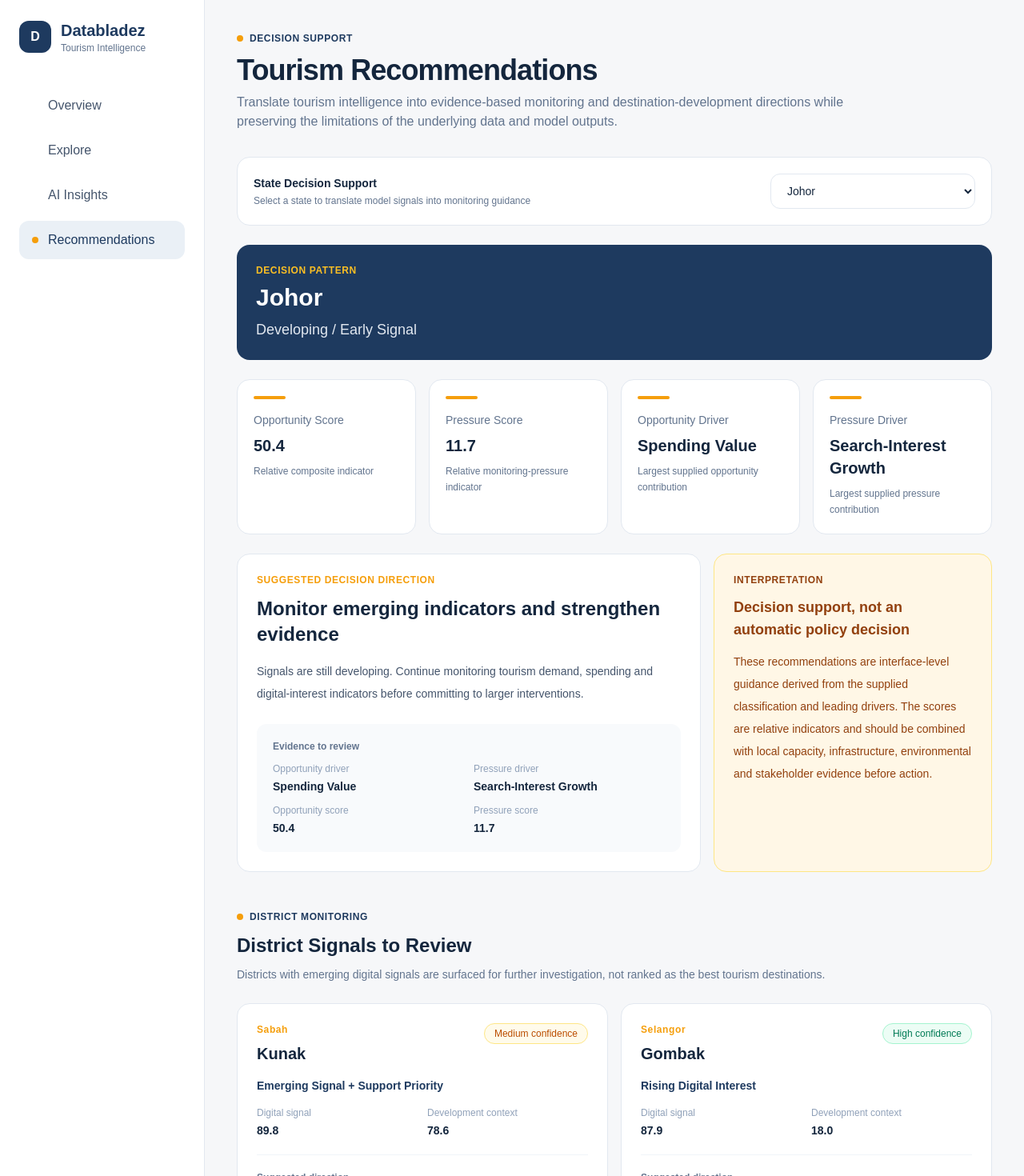
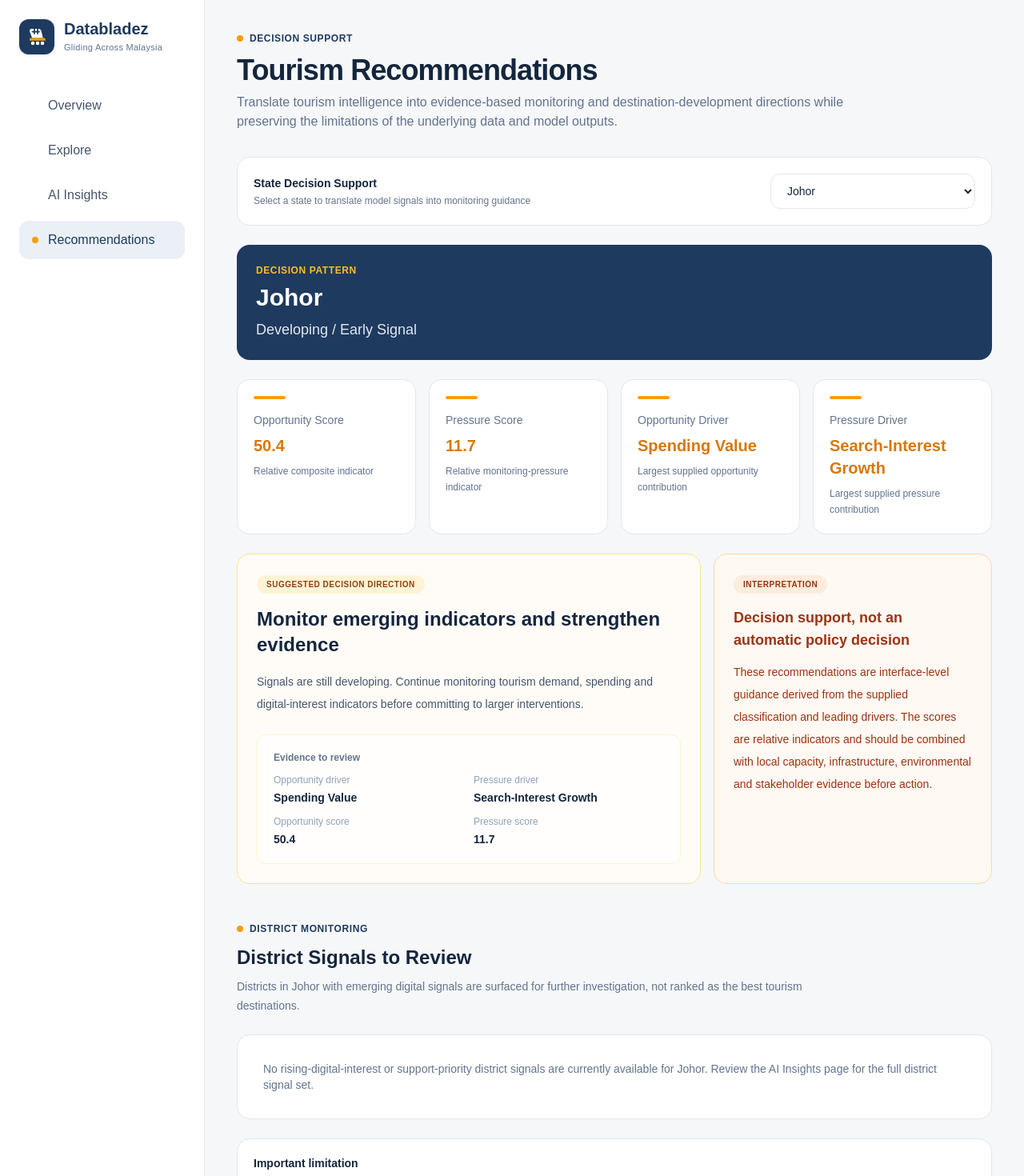
Before and after one commit to Nadsyuhamus/Databladez_Tourism, a Next.js app: page /recommendations in a window 1280 px wide. Shown: the top 1470 px of the page at 80% size. Built offline with nearby package versions, Linux system fonts and the light colour scheme.

Commit message:
Polish dashboard styling and interactions

```diff
--- a/components/DistrictIntelligenceDashboard.tsx
+++ b/components/DistrictIntelligenceDashboard.tsx
@@ -97,6 +97,8 @@ const CATEGORY_LABELS: Record<
   digital_signal_only_context_incomplete:
     "Digital Signal Available — Context Incomplete",
 };
+
+const ITEMS_PER_PAGE = 10;
 
 function categoryLabel(
   category: SignalCategory
@@ -218,6 +220,9 @@ export default function DistrictIntelligenceDashboard({
     useState<SortOption>(
       "digital_desc"
     );
+
+  const [currentPage, setCurrentPage] =
+    useState(1);
 
   const [
     selectedSeriesId,
@@ -358,10 +363,43 @@ export default function DistrictIntelligenceDashboard({
     ]
   );
 
+  const totalPages = Math.max(
+    1,
+    Math.ceil(
+      filteredData.length /
+        ITEMS_PER_PAGE
+    )
+  );
+
+  const safeCurrentPage = Math.min(
+    currentPage,
+    totalPages
+  );
+
+  const pageStartIndex =
+    (safeCurrentPage - 1) *
+    ITEMS_PER_PAGE;
+
+  const paginatedData =
+    filteredData.slice(
+      pageStartIndex,
+      pageStartIndex + ITEMS_PER_PAGE
+    );
+
+  const showingStart =
+    filteredData.length === 0
+      ? 0
+      : pageStartIndex + 1;
+
+  const showingEnd = Math.min(
+    pageStartIndex + ITEMS_PER_PAGE,
+    filteredData.length
+  );
+
   const selectedDistrict =
     useMemo(() => {
       const selected =
-        data.find(
+        paginatedData.find(
           (item) =>
             item.series_id ===
             selectedSeriesId
@@ -372,14 +410,25 @@ export default function DistrictIntelligenceDashboard({
       }
 
       return (
-        filteredData[0] ??
+        paginatedData[0] ??
         null
       );
     }, [
-      data,
-      filteredData,
+      paginatedData,
       selectedSeriesId,
     ]);
+
+  function goToPreviousPage() {
+    setCurrentPage((page) =>
+      Math.max(1, page - 1)
+    );
+  }
+
+  function goToNextPage() {
+    setCurrentPage((page) =>
+      Math.min(totalPages, page + 1)
+    );
+  }
 
   return (
     <div>
@@ -447,11 +496,12 @@ export default function DistrictIntelligenceDashboard({
           <FilterGroup label="Search">
             <input
               value={search}
-              onChange={(event) =>
+              onChange={(event) => {
                 setSearch(
                   event.target.value
-                )
-              }
+                );
+                setCurrentPage(1);
+              }}
               placeholder="Search district..."
               className="w-full rounded-xl border border-slate-200 px-4 py-3 text-sm text-[#14263D] outline-none transition placeholder:text-slate-400 focus:border-[#F59E0B]"
             />
@@ -460,11 +510,12 @@ export default function DistrictIntelligenceDashboard({
           <FilterGroup label="State">
             <select
               value={stateFilter}
-              onChange={(event) =>
+              onChange={(event) => {
                 setStateFilter(
                   event.target.value
-                )
-              }
+                );
+                setCurrentPage(1);
+              }}
               className="w-full rounded-xl border border-slate-200 bg-white px-4 py-3 text-sm text-[#14263D] outline-none focus:border-[#F59E0B]"
             >
               <option value="all">
@@ -489,11 +540,12 @@ export default function DistrictIntelligenceDashboard({
               value={
                 categoryFilter
               }
-              onChange={(event) =>
+              onChange={(event) => {
                 setCategoryFilter(
                   event.target.value
-                )
-              }
+                );
+                setCurrentPage(1);
+              }}
               className="w-full rounded-xl border border-slate-200 bg-white px-4 py-3 text-sm text-[#14263D] outline-none focus:border-[#F59E0B]"
             >
               <option value="all">
@@ -523,11 +575,12 @@ export default function DistrictIntelligenceDashboard({
               value={
                 confidenceFilter
               }
-              onChange={(event) =>
+              onChange={(event) => {
                 setConfidenceFilter(
                   event.target.value
-                )
-              }
+                );
+                setCurrentPage(1);
+              }}
               className="w-full rounded-xl border border-slate-200 bg-white px-4 py-3 text-sm text-[#14263D] outline-none focus:border-[#F59E0B]"
             >
               <option value="all">
@@ -551,12 +604,13 @@ export default function DistrictIntelligenceDashboard({
           <FilterGroup label="Sort">
             <select
               value={sortBy}
-              onChange={(event) =>
+              onChange={(event) => {
                 setSortBy(
                   event.target
                     .value as SortOption
-                )
-              }
+                );
+                setCurrentPage(1);
+              }}
               className="w-full rounded-xl border border-slate-200 bg-white px-4 py-3 text-sm text-[#14263D] outline-none focus:border-[#F59E0B]"
             >
               <option value="digital_desc">
@@ -575,9 +629,11 @@ export default function DistrictIntelligenceDashboard({
         </div>
 
         <p className="mt-4 text-xs text-slate-400">
-          Showing{" "}
-          {filteredData.length} of{" "}
-          {data.length} records
+          {filteredData.length} matching{" "}
+          {filteredData.length === 1
+            ? "record"
+            : "records"} of{" "}
+          {data.length} total
         </p>
       </div>
 
@@ -620,7 +676,7 @@ export default function DistrictIntelligenceDashboard({
               </thead>
 
               <tbody>
-                {filteredData.map(
+                {paginatedData.map(
                   (item) => {
                     const isSelected =
                       selectedDistrict?.series_id ===
@@ -733,6 +789,45 @@ export default function DistrictIntelligenceDashboard({
                 )}
               </tbody>
             </table>
+          </div>
+
+          <div className="flex flex-col gap-3 border-t border-slate-100 px-4 py-4 sm:flex-row sm:items-center sm:justify-between">
+            <p className="text-xs text-slate-500">
+              Showing {showingStart}–{showingEnd} of{" "}
+              {filteredData.length} matching records
+            </p>
+
+            <div className="flex items-center gap-3">
+              <button
+                type="button"
+                onClick={goToPreviousPage}
+                disabled={
+                  safeCurrentPage === 1 ||
+                  filteredData.length === 0
+                }
+                className="inline-flex items-center gap-2 rounded-lg border border-slate-200 bg-white px-3 py-2 text-xs font-medium text-[#1E3A5F] transition hover:bg-slate-50 disabled:cursor-not-allowed disabled:opacity-40"
+              >
+                <span aria-hidden="true">←</span>
+                Previous
+              </button>
+
+              <span className="min-w-24 text-center text-xs font-semibold text-slate-600">
+                Page {safeCurrentPage} of {totalPages}
+              </span>
+
+              <button
+                type="button"
+                onClick={goToNextPage}
+                disabled={
+                  safeCurrentPage === totalPages ||
+                  filteredData.length === 0
+                }
+                className="inline-flex items-center gap-2 rounded-lg border border-slate-200 bg-white px-3 py-2 text-xs font-medium text-[#1E3A5F] transition hover:bg-slate-50 disabled:cursor-not-allowed disabled:opacity-40"
+              >
+                Next
+                <span aria-hidden="true">→</span>
+              </button>
+            </div>
           </div>
         </div>
 
--- a/components/KpiCard.tsx
+++ b/components/KpiCard.tsx
@@ -17,7 +17,7 @@ export default function KpiCard({
         {title}
       </p>
 
-      <p className="mt-2 text-2xl font-bold tracking-tight text-[#14263D]">
+      <p className="mt-2 text-2xl font-bold tracking-tight text-[#D97706]">
         {value}
       </p>
 
--- a/components/RecommendationsDashboard.tsx
+++ b/components/RecommendationsDashboard.tsx
@@ -32,8 +32,10 @@ function statePatternLabel(value: string) {
   const labels: Record<string, string> = {
     emerging_opportunity: "Emerging Opportunity",
     growth_with_pressure: "Growth with Pressure",
-    pressure_monitoring_priority: "Pressure Monitoring Priority",
-    developing_or_early_signal: "Developing / Early Signal",
+    pressure_monitoring_priority:
+      "Pressure Monitoring Priority",
+    developing_or_early_signal:
+      "Developing / Early Signal",
   };
 
   return labels[value] ?? value.replaceAll("_", " ");
@@ -173,14 +175,31 @@ function confidenceStyle(
   confidence: "high" | "medium" | "low"
 ) {
   if (confidence === "high") {
-    return "border-emerald-200 bg-emerald-50 text-emerald-700";
+    return "border-[#CBD5E1] bg-[#EAF0F6] text-[#1E3A5F]";
   }
 
   if (confidence === "medium") {
-    return "border-amber-200 bg-amber-50 text-amber-700";
+    return "border-amber-200 bg-[#FFF7E6] text-[#92400E]";
   }
 
   return "border-slate-200 bg-slate-100 text-slate-600";
+}
+
+function districtSignalStyle(category: string) {
+  if (
+    category ===
+    "emerging_signal_support_priority"
+  ) {
+    return {
+      card: "border-orange-200 bg-[#FFF8F3]",
+      badge: "bg-[#FEECDC] text-[#9A3412]",
+    };
+  }
+
+  return {
+    card: "border-amber-200 bg-[#FFFCF7]",
+    badge: "bg-[#FFF3D6] text-[#92400E]",
+  };
 }
 
 export default function RecommendationsDashboard({
@@ -211,24 +230,33 @@ export default function RecommendationsDashboard({
       districts
         .filter(
           (item) =>
-            item.signal_category ===
+            item.state === selectedState &&
+            (item.signal_category ===
               "emerging_signal_support_priority" ||
               item.signal_category ===
-              "rising_digital_interest"
+                "rising_digital_interest")
         )
         .sort((a, b) => {
           if (
-            a.digital_emerging_signal_score === null &&
-            b.digital_emerging_signal_score === null
+            a.digital_emerging_signal_score ===
+              null &&
+            b.digital_emerging_signal_score ===
+              null
           ) {
             return 0;
           }
 
-          if (a.digital_emerging_signal_score === null) {
+          if (
+            a.digital_emerging_signal_score ===
+            null
+          ) {
             return 1;
           }
 
-          if (b.digital_emerging_signal_score === null) {
+          if (
+            b.digital_emerging_signal_score ===
+            null
+          ) {
             return -1;
           }
 
@@ -238,7 +266,7 @@ export default function RecommendationsDashboard({
           );
         })
         .slice(0, 8),
-    [districts]
+    [districts, selectedState]
   );
 
   if (!selected) {
@@ -254,7 +282,9 @@ export default function RecommendationsDashboard({
 
   return (
     <div>
-      {/* STATE DECISION SUPPORT */}
+      {/* ==============================================
+          STATE DECISION SUPPORT
+      ============================================== */}
 
       <div className="rounded-2xl border border-slate-200 bg-white p-5">
         <div className="flex flex-col justify-between gap-4 sm:flex-row sm:items-center">
@@ -264,8 +294,8 @@ export default function RecommendationsDashboard({
             </p>
 
             <p className="mt-1 text-xs text-slate-500">
-              Select a state to translate model signals into
-              monitoring guidance
+              Select a state to translate model
+              signals into monitoring guidance
             </p>
           </div>
 
@@ -288,7 +318,9 @@ export default function RecommendationsDashboard({
         </div>
       </div>
 
-      {/* STATE PROFILE */}
+      {/* ==============================================
+          STATE PROFILE
+      ============================================== */}
 
       <div className="mt-6 rounded-2xl bg-[#1E3A5F] p-6 text-white">
         <p className="text-xs font-semibold tracking-wider text-[#FBBF24]">
@@ -306,18 +338,24 @@ export default function RecommendationsDashboard({
         </p>
       </div>
 
-      {/* SCORE CONTEXT */}
+      {/* ==============================================
+          SCORE CONTEXT
+      ============================================== */}
 
       <div className="mt-6 grid grid-cols-1 gap-4 md:grid-cols-2 xl:grid-cols-4">
         <MetricCard
           title="Opportunity Score"
-          value={selected.opportunity_score.toFixed(1)}
+          value={selected.opportunity_score.toFixed(
+            1
+          )}
           description="Relative composite indicator"
         />
 
         <MetricCard
           title="Pressure Score"
-          value={selected.pressure_score.toFixed(1)}
+          value={selected.pressure_score.toFixed(
+            1
+          )}
           description="Relative monitoring-pressure indicator"
         />
 
@@ -334,15 +372,17 @@ export default function RecommendationsDashboard({
         />
       </div>
 
-      {/* RECOMMENDATION */}
+      {/* ==============================================
+          RECOMMENDATION
+      ============================================== */}
 
       <div className="mt-6 grid grid-cols-1 gap-4 xl:grid-cols-[1.25fr_0.75fr]">
-        <div className="rounded-2xl border border-slate-200 bg-white p-6">
-          <p className="text-xs font-bold tracking-wider text-[#F59E0B]">
+        <div className="rounded-2xl border border-amber-200 bg-[#FFFCF7] p-6">
+          <span className="inline-flex rounded-full bg-[#FFF3D6] px-3 py-1 text-[10px] font-bold tracking-wider text-[#92400E]">
             SUGGESTED DECISION DIRECTION
-          </p>
+          </span>
 
-          <h3 className="mt-3 text-2xl font-bold text-[#14263D]">
+          <h3 className="mt-4 text-2xl font-bold text-[#14263D]">
             {stateRecommendation.action}
           </h3>
 
@@ -350,7 +390,7 @@ export default function RecommendationsDashboard({
             {stateRecommendation.explanation}
           </p>
 
-          <div className="mt-6 rounded-xl bg-slate-50 p-5">
+          <div className="mt-6 rounded-xl border border-amber-100 bg-white/70 p-5">
             <p className="text-xs font-semibold text-slate-500">
               Evidence to review
             </p>
@@ -358,12 +398,16 @@ export default function RecommendationsDashboard({
             <div className="mt-3 grid grid-cols-1 gap-3 sm:grid-cols-2">
               <EvidenceItem
                 title="Opportunity driver"
-                value={selected.top_opportunity_driver}
+                value={
+                  selected.top_opportunity_driver
+                }
               />
 
               <EvidenceItem
                 title="Pressure driver"
-                value={selected.top_pressure_driver}
+                value={
+                  selected.top_pressure_driver
+                }
               />
 
               <EvidenceItem
@@ -383,26 +427,32 @@ export default function RecommendationsDashboard({
           </div>
         </div>
 
-        <div className="rounded-2xl border border-amber-200 bg-[#FFF7E6] p-6">
-          <p className="text-xs font-bold tracking-wider text-[#92400E]">
+        <div className="rounded-2xl border border-orange-200 bg-[#FFF8F3] p-6">
+          <span className="inline-flex rounded-full bg-[#FEECDC] px-3 py-1 text-[10px] font-bold tracking-wider text-[#9A3412]">
             INTERPRETATION
-          </p>
+          </span>
 
-          <h3 className="mt-3 text-lg font-bold text-[#92400E]">
-            Decision support, not an automatic policy decision
+          <h3 className="mt-4 text-lg font-bold text-[#9A3412]">
+            Decision support, not an automatic
+            policy decision
           </h3>
 
-          <p className="mt-3 text-sm leading-7 text-[#92400E]">
-            These recommendations are interface-level guidance
-            derived from the supplied classification and leading
-            drivers. The scores are relative indicators and should
-            be combined with local capacity, infrastructure,
-            environmental and stakeholder evidence before action.
+          <p className="mt-3 text-sm leading-7 text-[#9A3412]">
+            These recommendations are
+            interface-level guidance derived from
+            the supplied classification and leading
+            drivers. The scores are relative
+            indicators and should be combined with
+            local capacity, infrastructure,
+            environmental and stakeholder evidence
+            before action.
           </p>
         </div>
       </div>
 
-      {/* DISTRICT PRIORITIES */}
+      {/* ==============================================
+          DISTRICT PRIORITIES
+      ============================================== */}
 
       <div className="mb-6 mt-12">
         <div className="mb-3 flex items-center gap-2">
@@ -418,23 +468,31 @@ export default function RecommendationsDashboard({
         </h2>
 
         <p className="mt-2 max-w-3xl text-sm leading-6 text-slate-500">
-          Districts with emerging digital signals are surfaced for
-          further investigation, not ranked as the best tourism
-          destinations.
+          Districts in {selected.state} with
+          emerging digital signals are surfaced for
+          further investigation, not ranked as the
+          best tourism destinations.
         </p>
       </div>
 
+      {priorityDistricts.length > 0 ? (
         <div className="grid grid-cols-1 gap-4 lg:grid-cols-2">
-        {priorityDistricts.map((district) => {
+          {priorityDistricts.map(
+            (district) => {
               const guidance =
                 districtGuidance(
+                  district.signal_category
+                );
+
+              const signalStyle =
+                districtSignalStyle(
                   district.signal_category
                 );
 
               return (
                 <div
                   key={district.series_id}
-              className="rounded-2xl border border-slate-200 bg-white p-6"
+                  className={`rounded-2xl border p-6 ${signalStyle.card}`}
                 >
                   <div className="flex flex-wrap items-start justify-between gap-3">
                     <div>
@@ -443,7 +501,9 @@ export default function RecommendationsDashboard({
                       </p>
 
                       <h3 className="mt-2 text-xl font-bold text-[#14263D]">
-                    {district.canonical_district}
+                        {
+                          district.canonical_district
+                        }
                       </h3>
                     </div>
 
@@ -455,16 +515,20 @@ export default function RecommendationsDashboard({
                       {district.data_confidence
                         .charAt(0)
                         .toUpperCase() +
-                    district.data_confidence.slice(1)}{" "}
+                        district.data_confidence.slice(
+                          1
+                        )}{" "}
                       confidence
                     </span>
                   </div>
 
-              <p className="mt-4 text-sm font-semibold text-[#1E3A5F]">
+                  <span
+                    className={`mt-4 inline-flex rounded-full px-3 py-1 text-xs font-semibold ${signalStyle.badge}`}
+                  >
                     {districtCategoryLabel(
                       district.signal_category
                     )}
-              </p>
+                  </span>
 
                   <div className="mt-4 grid grid-cols-2 gap-3">
                     <EvidenceItem
@@ -506,19 +570,35 @@ export default function RecommendationsDashboard({
                     </p>
                   </div>
 
-              <div className="mt-4 rounded-xl bg-slate-50 p-4">
+                  <div className="mt-4 rounded-xl border border-white/80 bg-white/70 p-4">
                     <p className="text-xs text-slate-500">
                       Leading signal components
                     </p>
 
                     <p className="mt-2 text-sm font-medium text-[#14263D]">
-                  {district.leading_signal_components}
+                      {
+                        district.leading_signal_components
+                      }
                     </p>
                   </div>
                 </div>
               );
-        })}
+            }
+          )}
         </div>
+      ) : (
+        <div className="rounded-2xl border border-slate-200 bg-white p-8 text-sm text-slate-500">
+          No rising-digital-interest or
+          support-priority district signals are
+          currently available for {selected.state}.
+          Review the AI Insights page for the full
+          district signal set.
+        </div>
+      )}
+
+      {/* ==============================================
+          LIMITATION
+      ============================================== */}
 
       <div className="mt-6 rounded-2xl border border-slate-200 bg-white p-5">
         <p className="text-sm font-semibold text-[#14263D]">
@@ -526,10 +606,12 @@ export default function RecommendationsDashboard({
         </p>
 
         <p className="mt-2 max-w-4xl text-xs leading-6 text-slate-500">
-          Google Trends is used as a digital-interest proxy. Its
-          index is normalized independently for each series, so
-          these district signals describe relative momentum rather
-          than absolute search volume or confirmed tourist demand.
+          Google Trends is used as a
+          digital-interest proxy. Its index is
+          normalized independently for each series,
+          so these district signals describe
+          relative momentum rather than absolute
+          search volume or confirmed tourist demand.
         </p>
       </div>
     </div>
@@ -553,7 +635,7 @@ function MetricCard({
         {title}
       </p>
 
-      <p className="mt-2 text-xl font-bold capitalize text-[#14263D]">
+      <p className="mt-2 text-xl font-bold capitalize text-[#D97706]">
         {value}
       </p>
 
--- a/components/Sidebar.tsx
+++ b/components/Sidebar.tsx
@@ -54,9 +54,9 @@ export default function Sidebar() {
 
         <div className="mt-auto border-t border-slate-100 pt-5">
           <p className="text-xs leading-5 text-slate-400">
-            Sustainable Tourism
+            Sustainable Tourism Intelligence
             <br />
-            Malaysia Datathon 2026
+            DOSM Datathon 2026
           </p>
         </div>
       </aside>
@@ -82,8 +82,8 @@ export default function Sidebar() {
             Databladez
           </p>
 
-          <p className="text-[10px] text-slate-400">
-            Tourism Intelligence
+          <p className="text-[10px] font-medium tracking-wide text-slate-400">
+            Gliding Across Malaysia
           </p>
         </div>
       </div>
@@ -128,9 +128,9 @@ export default function Sidebar() {
 
             <div className="mt-auto border-t border-slate-100 pt-5">
               <p className="text-xs leading-5 text-slate-400">
-                Sustainable Tourism
+                Sustainable Tourism Intelligence
                 <br />
-                Malaysia Datathon 2026
+                DOSM Datathon 2026
               </p>
             </div>
           </aside>
@@ -143,20 +143,62 @@ export default function Sidebar() {
 function Brand() {
   return (
     <div className="flex items-center gap-3">
-      <div className="flex h-10 w-10 shrink-0 items-center justify-center rounded-xl bg-[#1E3A5F] font-bold text-white">
-        D
+      <div className="flex h-11 w-11 shrink-0 items-center justify-center rounded-xl bg-[#1E3A5F] shadow-sm">
+        <RollerbladeMark />
       </div>
 
-      <div>
-        <h1 className="text-xl font-bold text-[#1E3A5F]">
+      <div className="min-w-0">
+        <h1 className="text-xl font-bold leading-tight text-[#1E3A5F]">
           Databladez
         </h1>
 
-        <p className="text-xs text-slate-500">
-          Tourism Intelligence
+        <p className="mt-0.5 whitespace-nowrap text-[11px] font-medium tracking-wide text-slate-500">
+          Gliding Across Malaysia
         </p>
       </div>
     </div>
+  );
+}
+
+function RollerbladeMark() {
+  return (
+    <svg
+      viewBox="0 0 64 64"
+      aria-hidden="true"
+      className="h-8 w-8"
+      fill="none"
+      xmlns="http://www.w3.org/2000/svg"
+    >
+      <path
+        d="M18 12h18c3.5 0 6.5 2.4 7.3 5.8l4.2 17.2H20.2L15 20.5A6.3 6.3 0 0 1 18 12Z"
+        fill="white"
+      />
+      <path
+        d="M17.5 35h32.2c2.2 0 4.1 1.8 4.1 4.1v2.3H14v-3.2c0-1.8 1.5-3.2 3.5-3.2Z"
+        fill="#F59E0B"
+      />
+      <path
+        d="M21 19h17"
+        stroke="#1E3A5F"
+        strokeWidth="3.5"
+        strokeLinecap="round"
+      />
+      <path
+        d="M26 12v12"
+        stroke="#1E3A5F"
+        strokeWidth="3.5"
+        strokeLinecap="round"
+      />
+      <path
+        d="M34 12v12"
+        stroke="#1E3A5F"
+        strokeWidth="3.5"
+        strokeLinecap="round"
+      />
+      <circle cx="22" cy="48" r="4.5" fill="white" />
+      <circle cx="34" cy="48" r="4.5" fill="white" />
+      <circle cx="46" cy="48" r="4.5" fill="white" />
+    </svg>
   );
 }
 
```
Also changed, not shown: components/ExploreDashboard.tsx (+65 -24 lines), components/StateIntelligenceDashboard.tsx (+65 -28 lines). Lines whose indentation alone changed are shown as unchanged.
